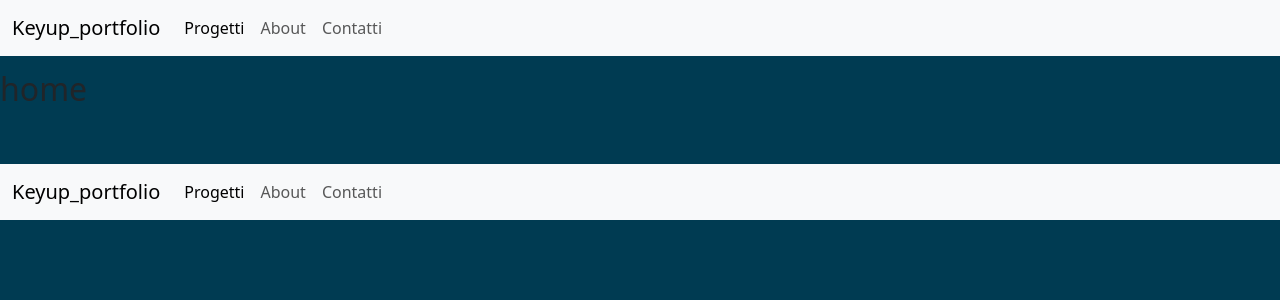
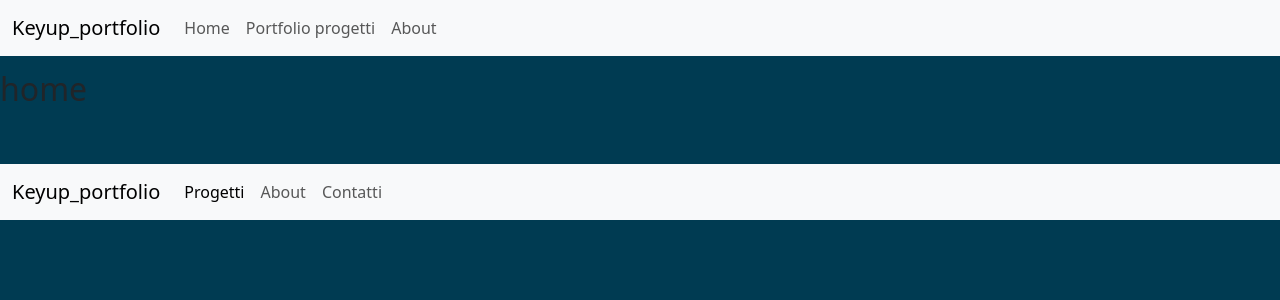
Before and after one commit to elisabichiappini/vite-boolfolio, a Vue app: page / in a window 1280 px wide. Shown: the top 300 px of the page. Built offline with nearby package versions, Linux system fonts and the light colour scheme; no server answers.

Commit message:
feat: refactor folder and view

```diff
--- a/src/App.vue
+++ b/src/App.vue
@@ -1,42 +1,15 @@
 <script>
 
-//importazione axios
-import axios from 'axios';
-//importazione stato globale
-import { store } from './store';
 //importazione componenti
 import AppHeader from './components/AppHeader.vue';
-import AppMain from './components/AppMain.vue';
+
 import AppFooter from './components/AppFooter.vue';
 export default {
     name: 'Boolfolio',
     components: {
       AppHeader,
-      AppMain,
       AppFooter,
     },
-    data() {
-      return {
-        store,
-      }
-    },
-    created() {
-      this.getProject();
-    },
-    methods: {
-      //chiamata progetti
-      getProject() {
-        axios
-        .get(this.store.baseUrl + this.store.apiUrl.projects)
-        .then(response => {
-          //cambiato il codice per la visualizzazione dei risultati
-        this.store.projects = response.data.results.data;
-        })
-        .catch((error)=>{
-          console.log(error);
-        });
-      }
-    }
   }
 </script>
 
--- a/src/components/AppHeader.vue
+++ b/src/components/AppHeader.vue
@@ -15,13 +15,19 @@
                 <div class="collapse navbar-collapse" id="navbarNav">
                     <ul class="navbar-nav">
                         <li class="nav-item">
-                            <a class="nav-link active" href="#">Progetti</a>
+                            <!-- link rotta -->
+                            <router-link :to="{name: 'home'}" class="nav-link">Home</router-link>
+                            <!-- link rotta -->
                         </li>
                         <li class="nav-item">
-                            <a class="nav-link" href="#">About</a>
+                            <!-- link rotta -->
+                            <router-link :to="{name: 'projects'}" class="nav-link">Portfolio progetti</router-link>
+                            <!-- link rotta -->
                         </li>
                         <li class="nav-item">
-                            <a class="nav-link" href="#">Contatti</a>
+                            <!-- link rotta -->
+                            <router-link :to="{name: 'about'}" class="nav-link">About</router-link>
+                            <!-- link rotta -->
                         </li>
                     </ul>
                 </div>
--- a/src/components/AppMain.vue
+++ /dev/null
@@ -1,27 +0,0 @@
-<script>
-//importazione stato globale
-import { store } from '../store';
-//importazione componenti
-import ListProjects from './ListProjects.vue';
-    export default {
-        name: 'Main',
-        components : {
-          ListProjects
-        },
-        data() {
-          return {
-            store,
-          }
-        }
-      }
-</script>
-
-<template>
-  <main class="container">
-    <ListProjects></ListProjects>
-  </main>
-</template>
-
-<style scoped>
-
-</style>
--- a/src/components/ListProjects.vue
+++ b/src/components/ListCard.vue
@@ -4,7 +4,7 @@ import { store } from '../store';
 //importazione componente
 import Card from './Card.vue';
  export default {
-    name: 'ListProjects',
+    name: 'ListCard',
     data() {
         return {
             store
@@ -17,6 +17,7 @@ import Card from './Card.vue';
 </script>
 
 <template>
+    <main>
         <div class="container">
             <div class="row">
                 <Card v-for="project in store.projects"
@@ -24,7 +25,7 @@ import Card from './Card.vue';
                 </Card>
             </div>
         </div>
-
+    </main>
 </template>
 
 <style scoped>
--- a/src/pages/ProjectsList.vue
+++ b/src/pages/ProjectsList.vue
@@ -1,9 +1,42 @@
 <script>
-    export default {
-        name: 'ProjectsList',
-    }
+import axios from 'axios';
+//importo lo stato globale
+import { store } from '../store';
+//importo componenti
+import ListCard from '../components/ListCard.vue';
+export default {
+    name: 'ProjectsList',
+    data (){
+        return {
+            store,
+        }
+    },
+    components: {
+        ListCard,
+    },
+    methods: {
+        //chiamata progetti
+        getProject() {
+            axios
+            .get(this.store.baseUrl + this.store.apiUrl.projects)
+            .then(response => {
+            //cambiato il codice per la visualizzazione dei risultati
+            this.store.projects = response.data.results.data;
+            })
+            .catch((error)=>{
+            console.log(error);
+            });
+        }
+    },
+    created() {
+      this.getProject();
+    },
+}
 </script>
 
 <template>
     <h2>projects list</h2>
+    <main class="container">
+        <ListCard></ListCard>
+    </main>
 </template>
--- a/src/router.js
+++ b/src/router.js
@@ -18,7 +18,7 @@ const router = createRouter({
             component: AppAbout
         },
         {
-            path: '/portfolio',
+            path: '/keyup-portfolio',
             name: 'projects',
             component: ProjectsList
         },
```
Lines whose indentation alone changed are shown as unchanged.
